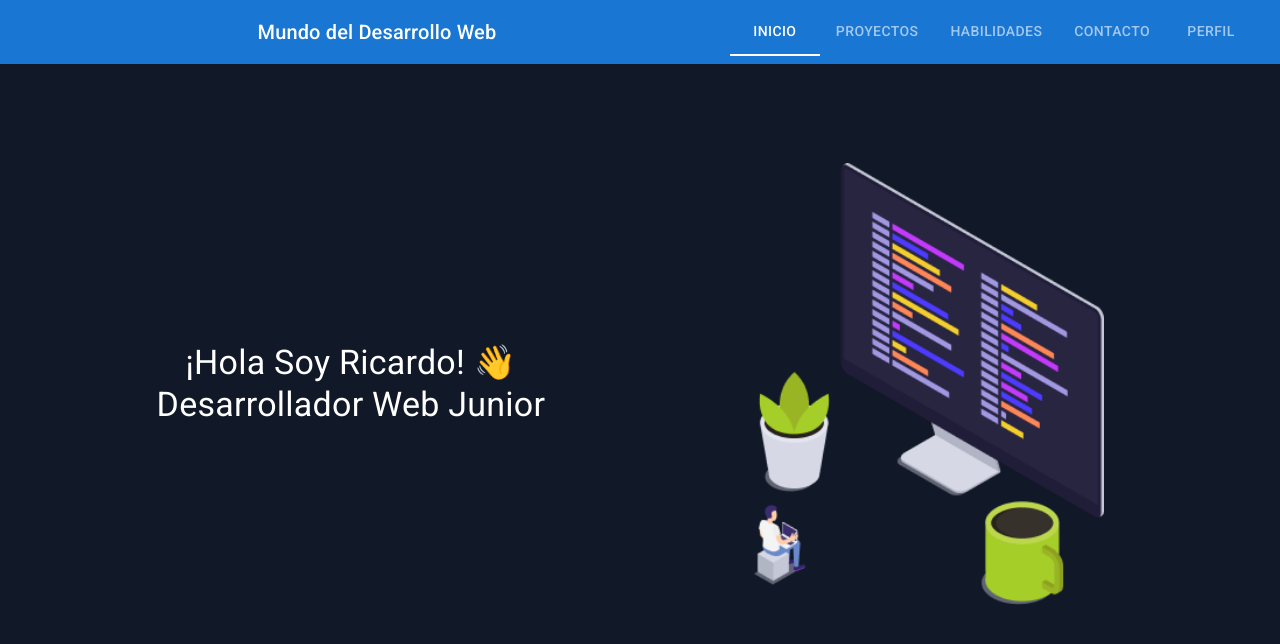
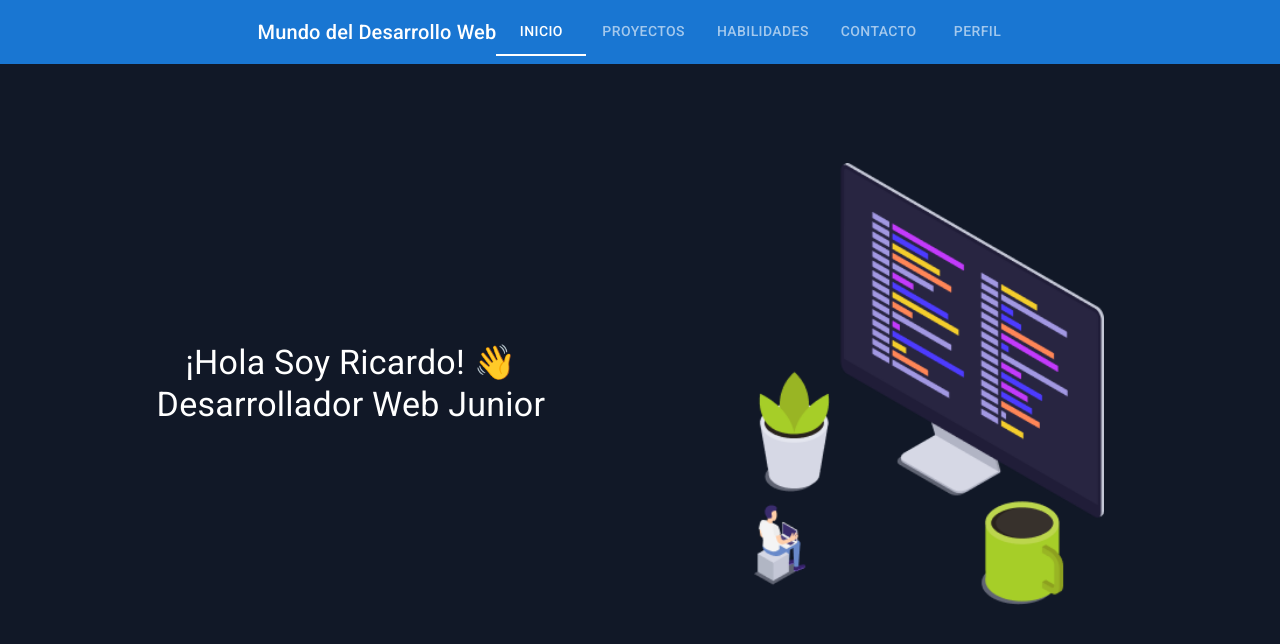
Before and after one commit to blackgoku-97/portafolio, a React (Vite) app: page / in a window 1280 px wide. Shown: the top 644 px of the page. Built offline with nearby package versions, Linux system fonts and the light colour scheme.

Commit message:
Portafolio Actualizado 3

```diff
--- a/src/components/navbar/Navbar.jsx
+++ b/src/components/navbar/Navbar.jsx
@@ -1,5 +1,14 @@
 import { useState } from "react";
-import { AppBar, Toolbar, Typography, Tabs, Tab, Box } from "@mui/material";
+import {
+  AppBar,
+  Toolbar,
+  Typography,
+  Tabs,
+  Tab,
+  Box,
+  useTheme,
+  useMediaQuery
+} from "@mui/material";
 import { Link as RouterLink } from "react-router-dom";
 
 const enlaces = [
@@ -12,26 +21,63 @@ const enlaces = [
 
 export const Navbar = () => {
   const [value, setValue] = useState(0);
+  const theme = useTheme();
+  const esMovil = useMediaQuery(theme.breakpoints.down("sm"));
 
   const handleChange = (event, newValue) => {
     setValue(newValue);
   };
 
+  const alturaFija = 96; // fija para móvil y evita movimiento
+
   return (
-    <div>
-      <AppBar position="fixed" sx={{ boxShadow: 0, top: 0, left: 0, right: 0 }}>
-        <Toolbar>
-          <Typography variant="h6" component="div" sx={{ flexGrow: 1, textAlign: "center" }} >
+    <>
+      <AppBar
+        position="fixed"
+        sx={{
+          boxShadow: 0,
+          height: { xs: `${alturaFija}px`, sm: "64px" },
+          minHeight: "unset",
+        }}
+      >
+        <Toolbar
+          disableGutters
+          sx={{
+            flexDirection: esMovil ? "column" : "row",
+            alignItems: esMovil ? "flex-start" : "center",
+            justifyContent: esMovil ? "flex-start" : "center",
+            px: 2,
+            py: 1,
+            height: "100%",
+          }}
+        >
+          <Typography
+            variant="h6"
+            component="div"
+            sx={{
+              width: esMovil ? "100%" : "auto",
+              textAlign: esMovil ? "left" : "center",
+              mb: esMovil ? 1 : 0,
+              lineHeight: 1,
+            }}
+          >
             Mundo del Desarrollo Web
           </Typography>
+
           <Tabs
             value={value}
             onChange={handleChange}
-            centered
+            variant={esMovil ? "scrollable" : "standard"}
+            scrollButtons={esMovil ? "auto" : false}
+            centered={!esMovil}
             textColor="inherit"
             TabIndicatorProps={{ style: { backgroundColor: "white" } }}
+            sx={{
+              width: esMovil ? "100%" : "auto",
+              overflowX: esMovil ? "auto" : "visible",
+            }}
           >
-            {enlaces.map((enlace, index) => (
+            {enlaces.map((enlace) => (
               <Tab
                 key={enlace.to}
                 label={enlace.text}
@@ -39,16 +85,16 @@ export const Navbar = () => {
                 to={enlace.to}
                 sx={{
                   color: "white",
-                  "&.Mui-selected": {
-                    color: "white",
-                  },
+                  "&.Mui-selected": { color: "white" },
                 }}
               />
             ))}
           </Tabs>
         </Toolbar>
       </AppBar>
-      <Box sx={{ height: 64 }} />
-    </div>
+
+      {/* Espaciador del alto exacto para que NUNCA se mueva */}
+      <Box sx={{ height: { xs: alturaFija, sm: 64 } }} />
+    </>
   );
 };
```
